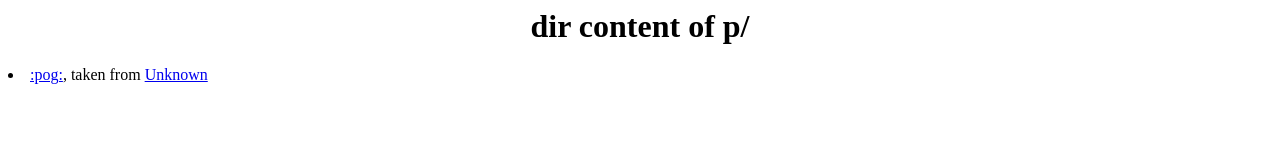
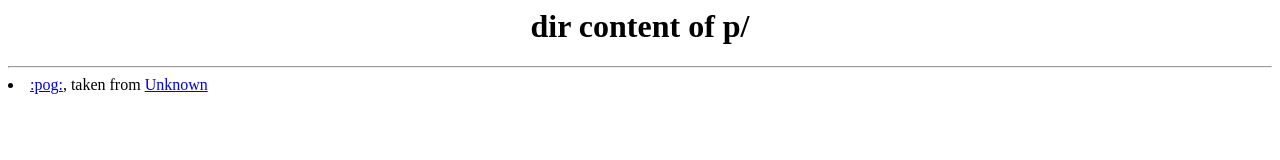
Before and after one commit to loongruige/the-emoji-service, a plain HTML site: page p/index.html in a window 1280 px wide. Drawn offline with Linux system fonts and the light colour scheme.

Commit message:
Update index.html

```diff
--- a/p/index.html
+++ b/p/index.html
@@ -1,5 +1,7 @@
 <link rel="stylesheet" href="/style.css">
 
-<h1>dir content of p/</h1>
-
-<li><a href="pog.png">:pog:</a>, taken from <a href="#">Unknown</a>
+<div class="box">
+  <h1>dir content of p/</h1>
+  <hr>
+  <li><a href="pog.png">:pog:</a>, taken from <a href="#">Unknown</a>
+</div>
```
